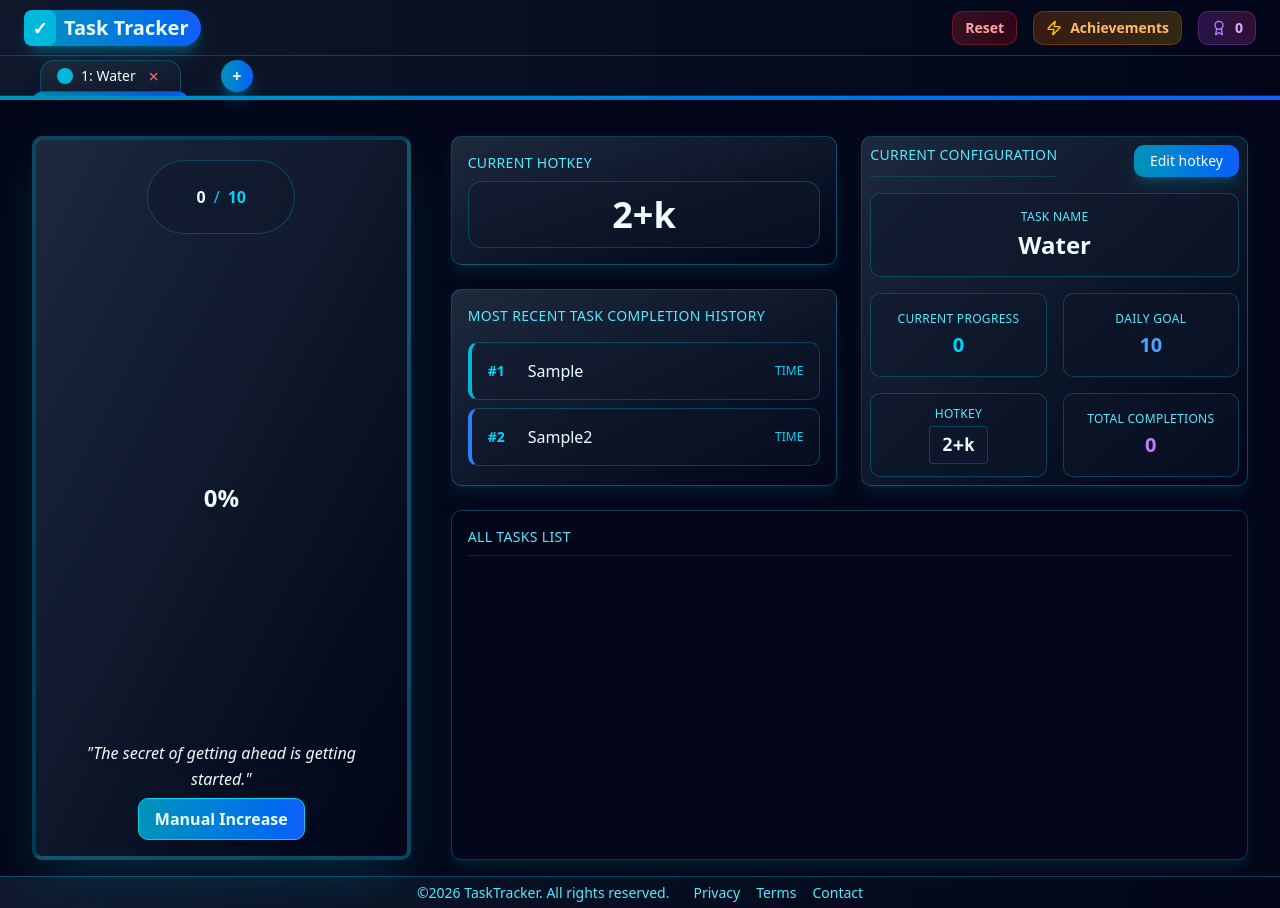
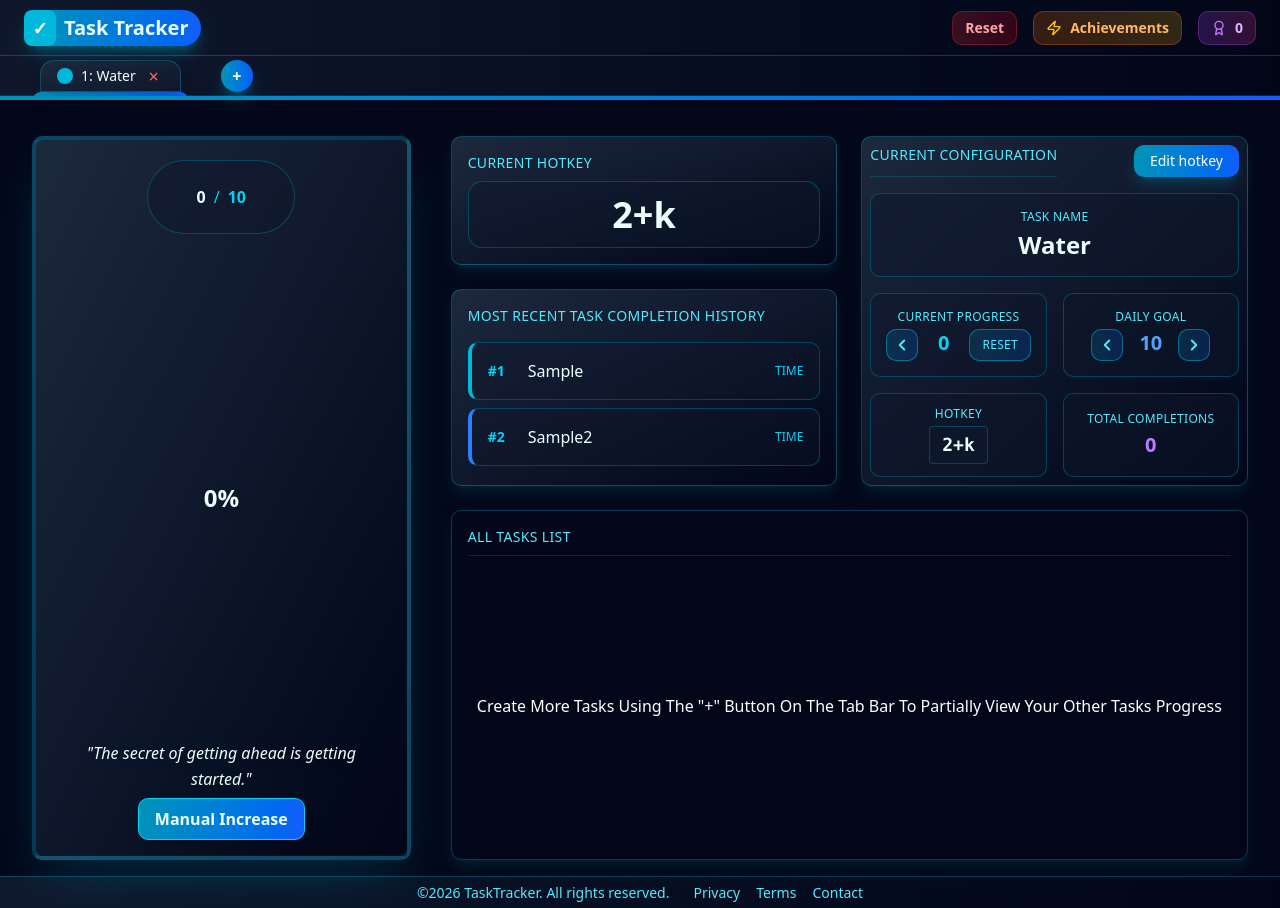
Before and after one commit to computerririn-coder/HabitTracker, a React (Vite) app: page / in a window 1280 px wide. Built offline with nearby package versions, Linux system fonts and the light colour scheme; no server answers.

Commit message:
Added more features on currentConfiguration component, i added arrow buttons and reset button for current and daily goal + added default text for all tasks list component when its empty

```diff
--- a/src/App.tsx
+++ b/src/App.tsx
@@ -7,6 +7,7 @@ import Footer from './assets/Components/Footer.tsx'
 import TasksBar from './assets/Components/Section/TasksBar.tsx'
 import Achievements from './assets/Components/Section/Achievements.tsx'
 import { useComponentVisibility } from './assets/Components/Section/store.ts'
+import Testing from './assets/Components/Section/Testing.tsx'
 
 
 function App() {
--- a/src/assets/Components/Section/MainSection.tsx
+++ b/src/assets/Components/Section/MainSection.tsx
@@ -1,32 +1,47 @@
-import { useContext, useEffect, useState, useMemo } from "react";
-import { TabNumberContext } from "./TasksBar.tsx";
-import { useHotkeys } from "react-hotkeys-hook";
-import { useStore, useComponentVisibility } from "./store.ts";
-import { motion } from "framer-motion";
-import type { ProgressTrackerProps, Box1Props, Box2Props, Box3Props, Box4Props, Tab  } from './store.ts';
-import { useTotalTaskCompletion } from "./store.ts";
+import { useContext, useEffect, useState, useMemo } from 'react';
+import { TabNumberContext } from './TasksBar.tsx';
+import { useHotkeys } from 'react-hotkeys-hook';
+import { useStore, useComponentVisibility } from './store.ts';
+import { motion } from 'framer-motion';
+import type {
+  ProgressTrackerProps,
+  Box1Props,
+  Box2Props,
+  Box3Props,
+  Box4Props,
+  Tab,
+} from './store.ts';
+import { useTotalTaskCompletion } from './store.ts';
 import axios from 'axios';
-import React from "react";
+import React from 'react';
+import { ChevronLeft, ChevronRight } from 'lucide-react';
 
-function ProgressTracker({ current, max, incrementProgressBar, hotKey }: ProgressTrackerProps) {
-    const percentage = useMemo(() => Math.min(Math.round((current / max) * 100), 100),[current, max]);
-    const [quotes, setQuotes] = useState("");
+function ProgressTracker({
+  current,
+  max,
+  incrementProgressBar,
+  hotKey,
+}: ProgressTrackerProps) {
+  const percentage = useMemo(
+    () => Math.min(Math.round((current / max) * 100), 100),
+    [current, max]
+  );
+  const [quotes, setQuotes] = useState('');
   const randomNum = Math.floor(Math.random() * 3);
   const fallbackQuotes = [
-    "The secret of getting ahead is getting started.",
-    "Small progress is still progress. Keep going!",
-    "Don't watch the clock; do what it does. Keep going."
+    'The secret of getting ahead is getting started.',
+    'Small progress is still progress. Keep going!',
+    "Don't watch the clock; do what it does. Keep going.",
   ];
 
   useEffect(() => {
     async function getMotivationalQuotes() {
       try {
         const response = await axios.get(
-                    "https://quoteslate.vercel.app/api/quotes/random"
+          'https://quoteslate.vercel.app/api/quotes/random/Disabled' //Disabled when thers /Disabled
         );
         setQuotes(response.data.quote);
       } catch (error) {
-                console.error("API fetch error:", error);
         setQuotes(fallbackQuotes[randomNum]);
       }
     }
@@ -40,9 +55,7 @@ const fallbackQuotes = [
   }, []);
 
   return (
-        <div
-            className="relative flex flex-col w-full md:h-full h-80 rounded-lg overflow-hidden bg-linear-to-br from-slate-800 via-slate-900 to-slate-950 border-4 border-cyan-500/30 shadow-2xl shadow-cyan-500/20"
-        >
+    <div className="relative flex flex-col w-full md:h-full h-80 rounded-lg overflow-hidden bg-linear-to-br from-slate-800 via-slate-900 to-slate-950 border-4 border-cyan-500/30 shadow-2xl shadow-cyan-500/20">
       {/* Progress pill at top */}
       <div className="relative flex flex-row items-center justify-center w-[40%] px-8 py-6 mt-5 mx-auto rounded-full bg-slate-900/50 border border-cyan-700/50 z-10">
         <div className="text-center">
@@ -87,7 +100,6 @@ const fallbackQuotes = [
   );
 }
 
-
 /* Top-left small box */
 function Box1({ currentSetting }: Box1Props) {
   return (
@@ -107,9 +119,9 @@ function Box1({ currentSetting }: Box1Props) {
 
 function Box2({ dateHistory }: Box2Props) {
   const colors = [
-        "border-l-cyan-500 bg-cyan-500/10",
-        "border-l-blue-500 bg-blue-500/10",
-        "border-l-purple-500 bg-purple-500/10",
+    'border-l-cyan-500 bg-cyan-500/10',
+    'border-l-blue-500 bg-blue-500/10',
+    'border-l-purple-500 bg-purple-500/10',
   ];
 
   return (
@@ -131,13 +143,9 @@ function Box2({ dateHistory }: Box2Props) {
               #{i + 1}
             </span>
 
-                        <p className="flex-1 text-base text-cyan-50 font-medium">
-                            {e}
-                        </p>
+            <p className="flex-1 text-base text-cyan-50 font-medium">{e}</p>
 
-                        <span className="text-xs text-cyan-400 uppercase">
-                            time
-                        </span>
+            <span className="text-xs text-cyan-400 uppercase">time</span>
           </div>
         ))}
       </div>
@@ -146,7 +154,8 @@ function Box2({ dateHistory }: Box2Props) {
 }
 
 /* Top-right box */
-const Box3 = React.memo(({
+const Box3 = React.memo(
+  ({
     name,
     current,
     max,
@@ -154,7 +163,19 @@ const Box3 = React.memo(({
     componentVisibility,
     setComponentVisibility,
     completionCount,
+    tabs,
+    currentTab,
+    setTabs,
   }: Box3Props) => {
+    useEffect(() => {}, []);
+    function decrementCurrent(tabs, currentTab) {
+
+      setTabs((prev) =>
+        prev.map((tabs, index) =>
+          index === currentTab ? { ...tabs, current: current === 0 ? current : current - 1 } : tabs
+        )
+      );
+    }
     return (
       <div className="flex flex-col gap-4 h-full p-2 rounded-lg bg-linear-to-br from-slate-800 via-slate-900 to-slate-950 border border-cyan-500/30 shadow-lg shadow-cyan-500/10">
         <div className="flex flex-row">
@@ -175,38 +196,91 @@ const Box3 = React.memo(({
           </button>
         </div>
 
+        {/*Task name */}
         <div className="grid grid-rows-3 gap-4 flex-1">
           <div className="flex items-center justify-center row-span-1 px-4 py-3 rounded-lg bg-slate-900/50 border border-cyan-700/50">
             <div className="flex flex-col items-center">
               <span className="mb-1 text-xs text-cyan-300 uppercase tracking-wide">
                 Task Name
               </span>
-                        <span className="text-2xl text-cyan-50 font-bold">
-                            {name}
-                        </span>
+              <span className="text-2xl text-cyan-50 font-bold">{name}</span>
             </div>
           </div>
 
+          {/*Current Progress */}
           <div className="grid grid-cols-2 gap-4 row-span-1">
             <div className="flex flex-col items-center justify-center px-4 py-3 rounded-lg bg-slate-900/50 border border-cyan-700/50">
               <span className="mb-1 text-xs text-cyan-300 uppercase tracking-wide">
                 Current Progress
               </span>
+              <div className="flex flex-row gap-5">
+                <button className="p-1.5 rounded-lg bg-linear-to-r from-cyan-600/20 to-blue-600/20 border border-cyan-500/50 text-cyan-300 hover:from-cyan-500/30 hover:to-blue-500/30 hover:shadow-lg hover:shadow-cyan-500/30 transition-all">
+                  <ChevronLeft
+                    size={18}
+                    strokeWidth={2.5}
+                    onClick={() => decrementCurrent(tabs, currentTab)}
+                  />
+                </button>
                 <span className="text-xl text-cyan-400 font-bold">
                   {current}
                 </span>
+                <button
+                  className="px-3 py-1 text-xs text-cyan-300 uppercase tracking-wide rounded-lg bg-linear-to-r from-cyan-600/20 to-blue-600/20 border border-cyan-500/50 hover:from-cyan-500/30 hover:to-blue-500/30 hover:shadow-lg hover:shadow-cyan-500/30 transition-all"
+                  onClick={() =>
+                    setTabs((prev) =>
+                      prev.map((tabs, index) =>
+                        index === currentTab ? { ...tabs, current: 0 } : tabs
+                      )
+                    )
+                  }
+                >
+                  Reset
+                </button>
+              </div>
             </div>
 
+            {/*Dailt Goal / Max*/}
             <div className="flex flex-col items-center justify-center px-4 py-3 rounded-lg bg-slate-900/50 border border-cyan-700/50">
               <span className="mb-1 text-xs text-cyan-300 uppercase tracking-wide">
                 Daily Goal
               </span>
-                        <span className="text-xl text-blue-400 font-bold">
-                            {max}
-                        </span>
+              <div className="flex flex-row gap-4">
+                <button className="p-1.5 rounded-lg bg-linear-to-r from-cyan-600/20 to-blue-600/20 border border-cyan-500/50 text-cyan-300 hover:from-cyan-500/30 hover:to-blue-500/30 hover:shadow-lg hover:shadow-cyan-500/30 transition-all">
+                  <ChevronLeft
+                    size={18}
+                    strokeWidth={2.5}
+                    onClick={() =>
+                      setTabs((prev) =>
+                        prev.map((tabs, index) =>
+                          index === currentTab
+                            ? { ...tabs, max: max - 1 }
+                            : tabs
+                        )
+                      )
+                    }
+                  />
+                </button>
+                <span className="text-xl text-blue-400 font-bold">{max}</span>
+                <button className="p-1.5 rounded-lg bg-linear-to-r from-cyan-600/20 to-blue-600/20 border border-cyan-500/50 text-cyan-300 hover:from-cyan-500/30 hover:to-blue-500/30 hover:shadow-lg hover:shadow-cyan-500/30 transition-all">
+                  <ChevronRight
+                    size={18}
+                    strokeWidth={2.5}
+                    onClick={() =>
+                      setTabs((prev) =>
+                        prev.map((tabs, index) =>
+                          index === currentTab
+                            ? { ...tabs, max: max + 1 }
+                            : tabs
+                        )
+                      )
+                    }
+                  />
+                </button>
+              </div>
             </div>
           </div>
 
+          {/*HotKey */}
           <div className="grid grid-cols-2 gap-4 row-span-1">
             <div className="flex flex-col items-center justify-center px-4 py-3 rounded-lg bg-slate-900/50 border border-cyan-700/50">
               <span className="mb-1 text-xs text-cyan-300 uppercase tracking-wide">
@@ -217,6 +291,7 @@ const Box3 = React.memo(({
               </span>
             </div>
 
+            {/*Total Completion */}
             <div className="flex flex-col items-center justify-center px-4 py-3 rounded-lg bg-slate-900/50 border border-cyan-700/50">
               <span className="mb-1 text-xs text-cyan-300 uppercase tracking-wide">
                 Total Completions
@@ -229,16 +304,19 @@ const Box3 = React.memo(({
         </div>
       </div>
     );
-});
+  }
+);
 
 /* Bottom full-width box */
 const Box4 = React.memo(({ tabs, currentTab }: Box4Props) => {
+  const isEmpty = tabs?.length === 1;
+
   return (
     <div className="flex flex-col gap-3 h-full p-4 rounded-lg from-slate-800 via-slate-900 to-slate-950 overflow-auto border border-cyan-500/30 shadow-lg shadow-cyan-500/10">
       <h1 className="pb-2 text-sm text-cyan-300 uppercase tracking-wide border-b border-cyan-500/20">
         All Tasks List
       </h1>
-
+      {!isEmpty ? (
         <div className="flex flex-wrap gap-3 content-start">
           {tabs!
             .filter((e) => e.id !== currentTab)
@@ -254,27 +332,21 @@ const Box4 = React.memo(({ tabs, currentTab }: Box4Props) => {
                   className="flex flex-col gap-1 w-[32.3%] rounded-lg bg-slate-900/50 border border-cyan-700/50"
                 >
                   <div className="flex items-center gap-2 px-3 pt-1">
-                                    <span className="text-xs text-cyan-300">
-                                        Name:
-                                    </span>
+                    <span className="text-xs text-cyan-300">Name:</span>
                     <span className="text-sm text-cyan-50 font-semibold">
                       {e.name}
                     </span>
                   </div>
 
                   <div className="flex items-center gap-2 px-3">
-                                    <span className="text-xs text-cyan-300">
-                                        Hotkey:
-                                    </span>
+                    <span className="text-xs text-cyan-300">Hotkey:</span>
                     <span className="px-2 py-0.5 text-xs text-cyan-50 font-mono font-semibold rounded bg-slate-900/70 border border-cyan-700/50">
                       {e.hotKey}
                     </span>
                   </div>
 
                   <div className="flex items-center gap-2 px-3 pb-1">
-                                    <span className="text-xs text-cyan-300">
-                                        Progress:
-                                    </span>
+                    <span className="text-xs text-cyan-300">Progress:</span>
                     <span className="text-sm text-cyan-400 font-semibold">
                       {percentage}%
                     </span>
@@ -283,29 +355,39 @@ const Box4 = React.memo(({ tabs, currentTab }: Box4Props) => {
               );
             })}
         </div>
+      ) : (
+        <p className="text-center my-auto">
+          Create More Tasks Using The "+" Button On The Tab Bar To Partially
+          View Your Other Tasks Progress
+        </p>
+      )}
     </div>
   );
 });
 
 function MainSection() {
   //from store(zustand)
-    const componentVisibility = useComponentVisibility((state) => state.componentVisibility);
-    const setComponentVisibility = useComponentVisibility((state) => state.setComponentVisibility);
+  const componentVisibility = useComponentVisibility(
+    (state) => state.componentVisibility
+  );
+  const setComponentVisibility = useComponentVisibility(
+    (state) => state.setComponentVisibility
+  );
   const achievements = useStore((state) => state.achievements);
   const unlock = useStore((state) => state.unlock);
-    const { totalTaskCompletion, setTotalTaskCompletion } = useTotalTaskCompletion();
+  const { totalTaskCompletion, setTotalTaskCompletion } =
+    useTotalTaskCompletion();
 
   const { currentTab, tabs, setTabs } = useContext(TabNumberContext)!;
 
   const hotKeys = tabs.map((e) => e.hotKey);
 
   function incrementProgressBar(pressedKey: string) {
-    const hotkey = pressedKey.toUpperCase().replace(/\s+/g, "");
+    const hotkey = pressedKey.toUpperCase().replace(/\s+/g, '');
     const foundTab = tabs.find(
-        (tab: Tab) =>
-            tab.hotKey.toUpperCase().replace(/\s+/g, "") === hotkey
+      (tab: Tab) => tab.hotKey.toUpperCase().replace(/\s+/g, '') === hotkey
     );
-    if(!foundTab) {
+    if (!foundTab) {
       return;
     }
     if (
@@ -313,7 +395,7 @@ function incrementProgressBar(pressedKey: string) {
       foundTab.current + 1 === foundTab.max &&
       achievements[1].unlocked === false
     ) {
-        window.alert("Achievement Unlocked: Complete A Task");
+      window.alert('Achievement Unlocked: Complete A Task');
       unlock(2);
     }
 
@@ -321,10 +403,10 @@ function incrementProgressBar(pressedKey: string) {
       setTotalTaskCompletion(totalTaskCompletion + 1);
       foundTab.completionCount++;
       setTabs((prev) =>
-            prev.map((e) =>
-                e.id === foundTab.id ? {...e, current: -1} : e  //if i use "0" im not getting zero in the progress bar im getting "1" and this is the quickest sol
+        prev.map(
+          (e) => (e.id === foundTab.id ? { ...e, current: -1 } : e) //if i use "0" im not getting zero in the progress bar im getting "1" and this is the quickest sol
         )
-        )
+      );
     }
 
     setTabs((prevTabs: Tab[]) =>
@@ -333,13 +415,8 @@ function incrementProgressBar(pressedKey: string) {
           ? {
               ...tab,
               current:
-                              tab.current + 1 <= tab.max
-                                  ? tab.current + 1
-                                  : tab.current,
-                          dateHistory: [
-                              new Date().toLocaleString(),
-                              ...tab.dateHistory,
-                          ],
+                tab.current + 1 <= tab.max ? tab.current + 1 : tab.current,
+              dateHistory: [new Date().toLocaleString(), ...tab.dateHistory],
             }
           : tab
       )
@@ -347,16 +424,16 @@ function incrementProgressBar(pressedKey: string) {
   }
 
   useHotkeys(hotKeys, (_, handler) => {
-        incrementProgressBar(handler.keys?.join("+") || "");
+    incrementProgressBar(handler.keys?.join('+') || '');
   });
 
   const [hasAnimated, setHasAnimated] = useState(() => {
-        return localStorage.getItem("hasAnimated") === "true";
+    return localStorage.getItem('hasAnimated') === 'true';
   });
 
   useEffect(() => {
     if (!hasAnimated) {
-            localStorage.setItem("hasAnimated", "true");
+      localStorage.setItem('hasAnimated', 'true');
       setHasAnimated(true);
     }
   }, []);
@@ -365,7 +442,6 @@ function incrementProgressBar(pressedKey: string) {
     <section className="w-full min-h-[85vh] px-8 pb-6 md:pb-4 bg-slate-950">
       <div className="flex flex-col gap-6">
         <div className="grid grid-cols-1 xl:grid-cols-3 flex-1 gap-10 pt-10">
-
           <motion.div
             className="col-span-1 w-full md:w-[104%] xl:w-full h-60 xl:h-full mx-auto"
             initial={hasAnimated ? { opacity: 1, y: 0 } : { opacity: 0, y: 20 }}
@@ -386,33 +462,31 @@ function incrementProgressBar(pressedKey: string) {
               <div className="grid grid-rows-3 gap-6">
                 <motion.div
                   className="row-span-2 pt-15 md:pt-0"
-                                    initial={hasAnimated ? { opacity: 1, y: 0 } : { opacity: 0, y: 20 }}
+                  initial={
+                    hasAnimated ? { opacity: 1, y: 0 } : { opacity: 0, y: 20 }
+                  }
                   animate={{ opacity: 1, y: 0 }}
                   transition={{ duration: 0.6, delay: 0.1 }}
                 >
-                                    <Box1
-                                        currentSetting={
-                                            tabs[currentTab].hotKey
-                                        }
-                                    />
+                  <Box1 currentSetting={tabs[currentTab].hotKey} />
                 </motion.div>
 
                 <motion.div
                   className="row-span-7"
-                                    initial={hasAnimated ? { opacity: 1, y: 0 } : { opacity: 0, y: 20 }}
+                  initial={
+                    hasAnimated ? { opacity: 1, y: 0 } : { opacity: 0, y: 20 }
+                  }
                   animate={{ opacity: 1, y: 0 }}
                   transition={{ duration: 0.6, delay: 0.2 }}
                 >
-                                    <Box2
-                                        dateHistory={
-                                            tabs[currentTab].dateHistory
-                                        }
-                                    />
+                  <Box2 dateHistory={tabs[currentTab].dateHistory} />
                 </motion.div>
               </div>
 
               <motion.div
-                                initial={hasAnimated ? { opacity: 1, y: 0 } : { opacity: 0, y: 20 }}
+                initial={
+                  hasAnimated ? { opacity: 1, y: 0 } : { opacity: 0, y: 20 }
+                }
                 animate={{ opacity: 1, y: 0 }}
                 transition={{ duration: 0.6, delay: 0.3 }}
               >
@@ -425,20 +499,22 @@ function incrementProgressBar(pressedKey: string) {
                   componentVisibility={componentVisibility}
                   setComponentVisibility={setComponentVisibility}
                   completionCount={tabs[currentTab].completionCount}
+                  currentTab={currentTab}
+                  tabs={tabs}
+                  setTabs={setTabs}
                 />
               </motion.div>
             </div>
 
             <motion.div
               className="row-span-1"
-                            initial={hasAnimated ? { opacity: 1, y: 0 } : { opacity: 0, y: 20 }}
+              initial={
+                hasAnimated ? { opacity: 1, y: 0 } : { opacity: 0, y: 20 }
+              }
               animate={{ opacity: 1, y: 0 }}
               transition={{ duration: 0.6, delay: 0.4 }}
             >
-                            <Box4
-                                tabs={tabs}
-                                currentTab={currentTab}
-                            />
+              <Box4 tabs={tabs} currentTab={currentTab} />
             </motion.div>
           </div>
         </div>
--- a/src/assets/Components/Section/TasksBar.tsx
+++ b/src/assets/Components/Section/TasksBar.tsx
@@ -167,8 +167,7 @@ function TasksBar() {
             </section>
 
             <div className="absolute w-screen h-1 bg-linear-to-r from-cyan-600 to-blue-600 shadow-lg shadow-cyan-500/30"></div>
-
-            <MainSection />
+<MainSection/>
             {componentVisibility.addNewTab && (
                 <AddNewTab/>
             )}
```
Also changed, not shown: src/assets/Components/Section/Testing.tsx (+23 -6 lines), 1 other file (tests, documents, lock files or other folders). Lines whose indentation alone changed are shown as unchanged.
